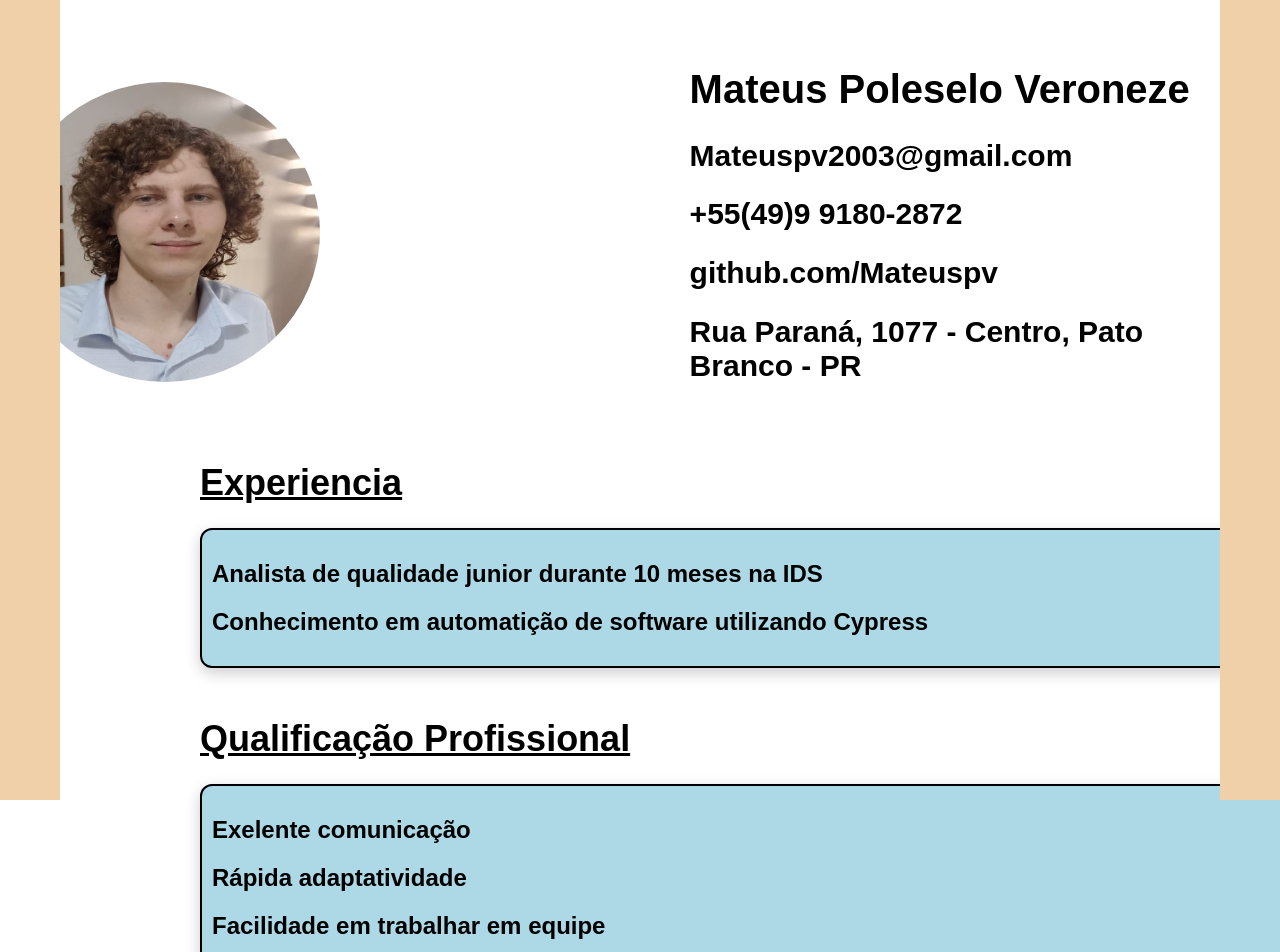
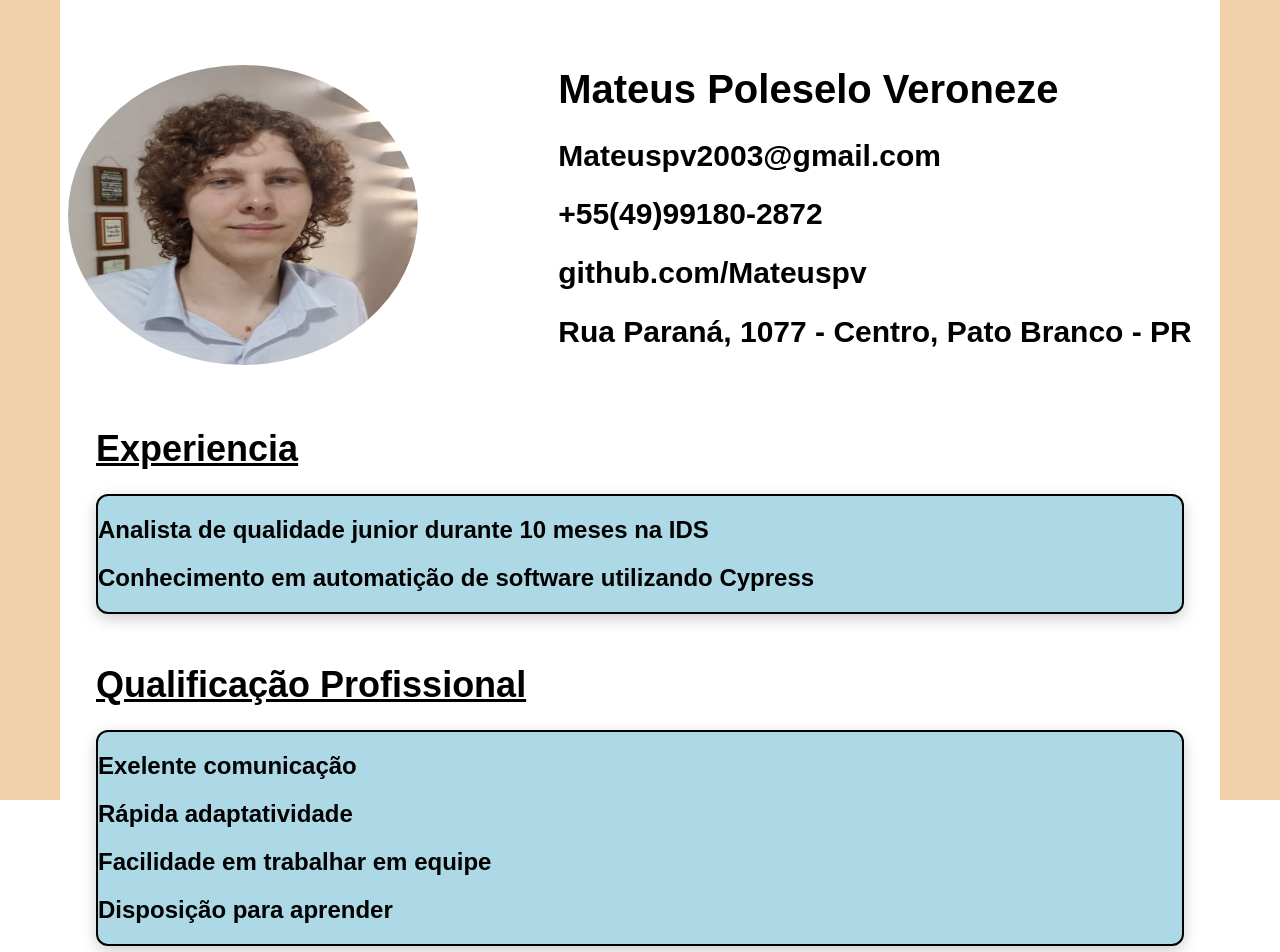
Before and after one commit to Mateuspv/Curriculo-HTML, a plain HTML site: page index.html in a window 1280 px wide. Shown: the top 952 px of the page. Drawn offline with Linux system fonts and the light colour scheme.

Commit message:
Ajuste responsividade

```diff
--- a/index.html
+++ b/index.html
@@ -17,7 +17,7 @@
         <div id="header-right">
             <h1>Mateus Poleselo Veroneze</h1>
             <h2>Mateuspv2003@gmail.com</h2>
-            <h2>+55(49)9 9180-2872</h2>
+            <h2>+55(49)99180-2872</h2>
             <h2><a href="https://github.com/Mateuspv">github.com/Mateuspv</a></h2>
             <h2>Rua Paraná, 1077 - Centro, Pato Branco - PR</h2>
         </div>
--- a/styles.css
+++ b/styles.css
@@ -11,6 +11,12 @@ body {
     bottom: 0;
     width: 60px;
     background-color: rgb(240, 208, 169);
+}
+
+@media (max-width: 960px){
+   .column{
+    display: none;
+   }
 }
 
 .left {
@@ -38,7 +44,8 @@ body {
 }
 
 #header-left {
-    padding-right: 350px;
+    padding-right: 120px;
+    flex-direction: row;
 }
 
 #header-right {
@@ -65,13 +72,12 @@ body {
     width: 85%;
     background: #fff;
     text-align: left;
-    padding-left: 200px;
-    margin-right: 5%;
+    margin: 0 auto;
 }
 #content div {
+    flex-direction: row;
     margin-bottom: 50px;
     background: lightblue;
-    padding: 10px;
     border: 2px solid black;
     border-radius: 12px;
     transition: transform 0.3s ease-in-out, box-shadow 0.3s ease-in-out;
```
